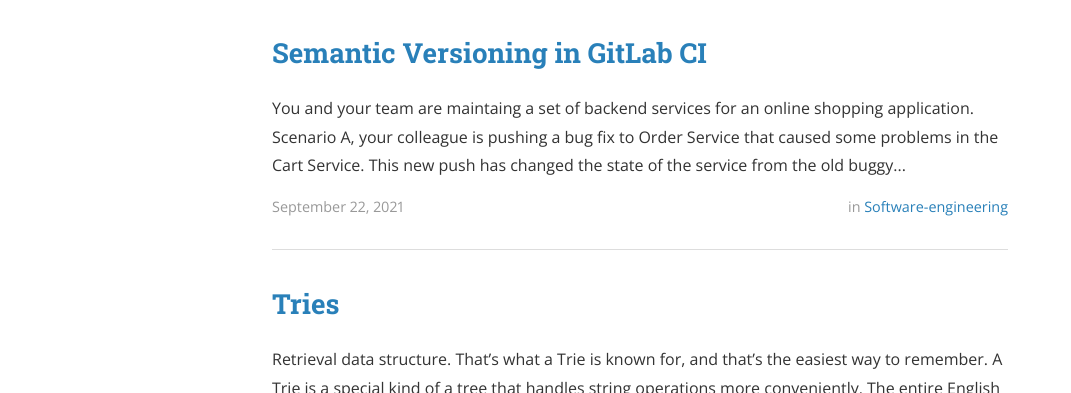
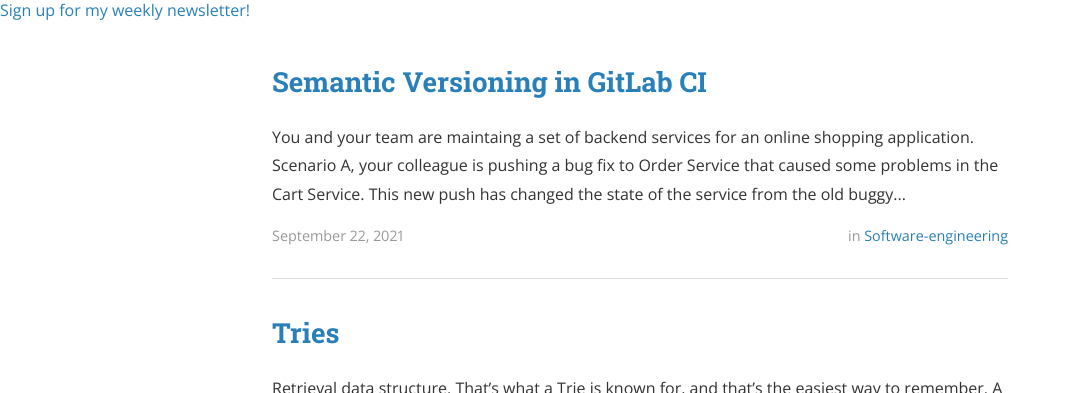
Before and after one commit to ShehabCE/shehabce.github.io, a Jekyll site: the page built from index.html, in a window 1280 px wide and 900 px high, cut to the strip 507-900 px from the top of the window. Shown: the whole strip, without its empty margins (0-1071 px from the left). Built offline with Jekyll 4.4.1, drawn with Linux system fonts in a browser that asks for light colours; nearby versions of some CDN libraries; the list of posts is cut into pages by our own code; a style sheet for code colours, icons or effects is not loaded; some of the changed lines change nothing that is shown.

Commit message:
Add popup

```diff
--- a/_includes/head.html
+++ b/_includes/head.html
@@ -92,13 +92,4 @@
   <link rel="stylesheet" href="{{ "/css/main.css" | prepend: site.baseurl }}">
   <link rel="canonical" href="{{ page.url | replace:'index.html','' | prepend: site.baseurl | prepend: site.url }}">
   <link rel="alternate" type="application/rss+xml" title="{{ site.title }}" href="{{ "/feed.xml" | prepend: site.baseurl | prepend: site.url }}" />
-  <!-- MailerLite Universal -->
-<script>
-  (function(w,d,e,u,f,l,n){w[f]=w[f]||function(){(w[f].q=w[f].q||[])
-  .push(arguments);},l=d.createElement(e),l.async=1,l.src=u,
-  n=d.getElementsByTagName(e)[0],n.parentNode.insertBefore(l,n);})
-  (window,document,'script','https://assets.mailerlite.com/js/universal.js','ml');
-  ml('account', '1034066');
-</script>
-<!-- End MailerLite Universal -->
 </head>
--- a/index.html
+++ b/index.html
@@ -11,7 +11,7 @@
     </header>
   </div>
 </div>
-
+<a class="ml-onclick-form" href="javascript:void(0)" onclick="ml('show', '2jrmhE', true)">Sign up for my weekly newsletter!</a>
 <div class="wrapper">
 <ul class="post-list">
   {% for post in paginator.posts %}
```
